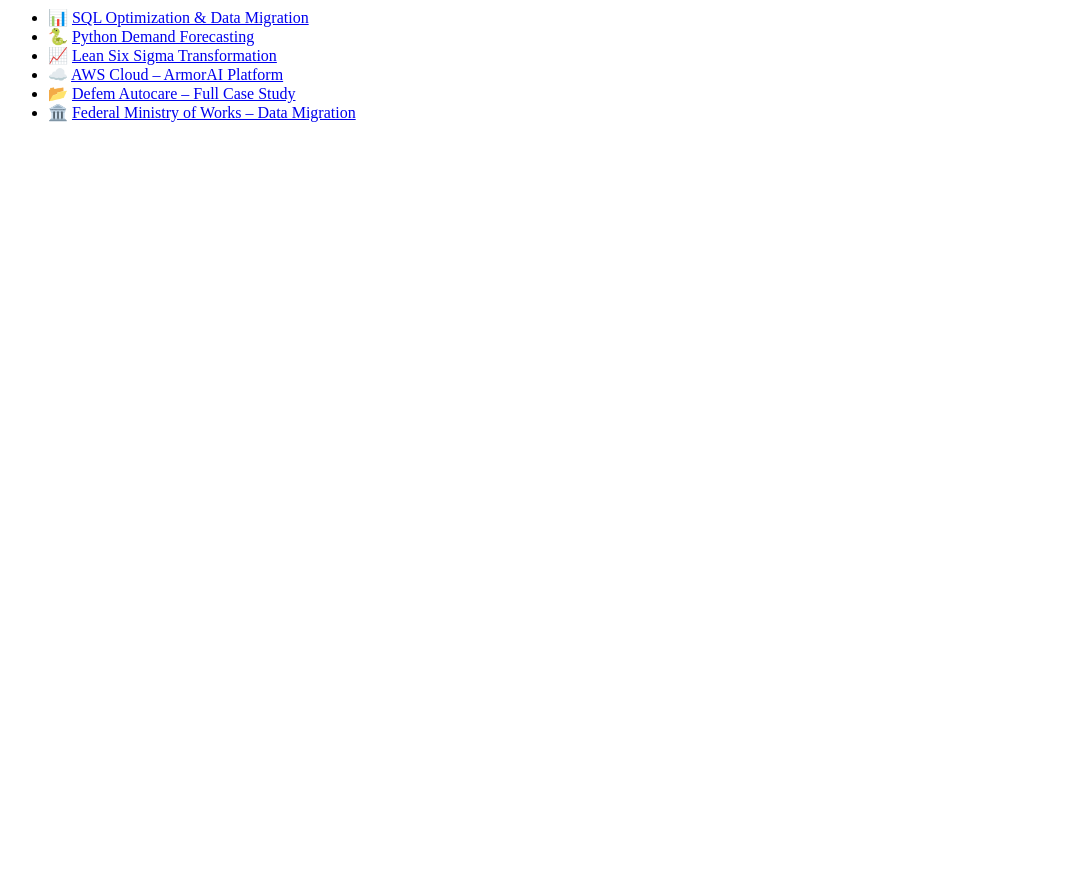
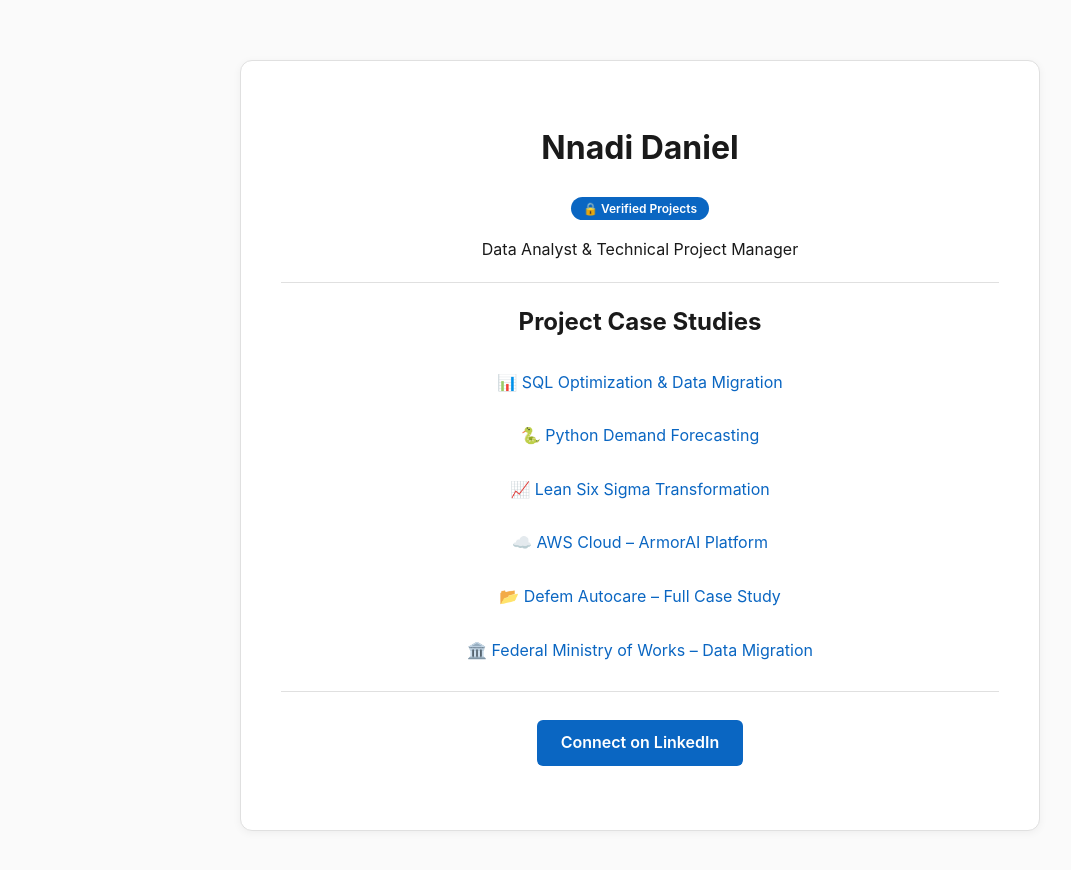
Before and after one commit to DanielNnadi/My-projects, a plain HTML site: page index.html in a window 1280 px wide. Shown: the whole page, without its empty margins (0-1071 px from the left). Before the commit the page ends 800 px from the top, so only its background shows below. Drawn offline with Linux system fonts and the light colour scheme.

Commit message:
Update index.html

```diff
--- a/index.html
+++ b/index.html
@@ -1,8 +1,88 @@
-<ul>
-    <li>📊 <a href="https://danielnnadi.github.io/sql-optimization-portfolio/">SQL Optimization & Data Migration</a></li>
-    <li>🐍 <a href="https://danielnnadi.github.io/python-demand-forecasting/">Python Demand Forecasting</a></li>
-    <li>📈 <a href="https://danielnnadi.github.io/lean-six-sigma-transformation/">Lean Six Sigma Transformation</a></li>
-    <li>☁️ <a href="https://danielnnadi.github.io/aws-armorai-platform/">AWS Cloud – ArmorAI Platform</a></li>
-    <li>📂 <a href="https://danielnnadi.github.io/defem-autocare-case-study/">Defem Autocare – Full Case Study</a></li>
-    <li>🏛️ <a href="https://danielnnadi.github.io/federal-ministry-data-migration/">Federal Ministry of Works – Data Migration</a></li>
+<!DOCTYPE html>
+<html lang="en">
+<head>
+    <meta charset="UTF-8" />
+    <meta name="viewport" content="width=device-width, initial-scale=1.0" />
+    <title>Nnadi Daniel – Portfolio</title>
+    <style>
+        body {
+            font-family: -apple-system, sans-serif;
+            max-width: 800px;
+            margin: 40px auto;
+            padding: 20px;
+            background: #fafafa;
+            color: #1a1a1a;
+            line-height: 1.6;
+            text-align: center;
+        }
+        a {
+            color: #0a66c2;
+            text-decoration: none;
+            display: inline-block;
+            margin: 8px 0;
+        }
+        a:hover {
+            text-decoration: underline;
+        }
+        .card {
+            background: white;
+            border-radius: 12px;
+            padding: 40px;
+            box-shadow: 0 2px 8px rgba(0,0,0,0.05);
+            border: 1px solid #e0e0e0;
+        }
+        .badge {
+            background: #0a66c2;
+            color: white;
+            padding: 4px 12px;
+            border-radius: 20px;
+            font-size: 12px;
+            font-weight: 600;
+        }
+        ul {
+            list-style: none;
+            padding: 0;
+        }
+        li {
+            margin: 12px 0;
+        }
+        .btn {
+            display: inline-block;
+            background: #0a66c2;
+            color: white;
+            padding: 10px 24px;
+            border-radius: 6px;
+            text-decoration: none;
+            font-weight: 600;
+        }
+        .btn:hover {
+            background: #004182;
+        }
+        hr {
+            border: none;
+            border-top: 1px solid #e0e0e0;
+            margin: 20px 0;
+        }
+    </style>
+</head>
+<body>
+<div class="card">
+    <h1>Nnadi Daniel</h1>
+    <p><span class="badge">🔒 Verified Projects</span></p>
+    <p>Data Analyst & Technical Project Manager</p>
+    <hr />
+    <h2>Project Case Studies</h2>
+    <ul>
+        <ul>
+    <li>📊 <a href="sql-portfolio.html">SQL Optimization & Data Migration</a></li>
+    <li>🐍 <a href="python-forecasting.html">Python Demand Forecasting</a></li>
+    <li>📈 <a href="lean-six-sigma.html">Lean Six Sigma Transformation</a></li>
+    <li>☁️ <a href="aws-armorai.html">AWS Cloud – ArmorAI Platform</a></li>
+    <li>📂 <a href="defem-case-study.html">Defem Autocare – Full Case Study</a></li>
+    <li>🏛️ <a href="federal-ministry-case-study.html">Federal Ministry of Works – Data Migration</a></li>
 </ul>
+        <hr />
+    <p><a href="https://www.linkedin.com/in/danielnnadi" class="btn" target="_blank">Connect on LinkedIn</a></p>
+</div>
+</body>
+</html>
```
